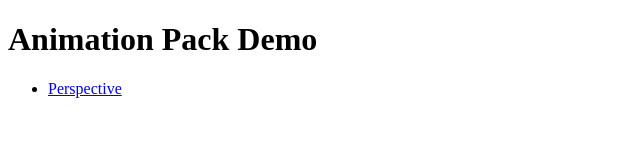
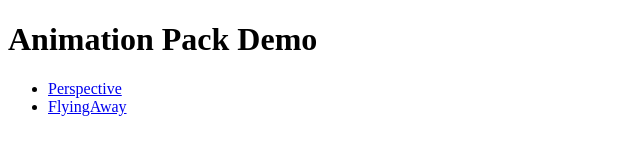
Before and after one commit to aeksandla/animation-pack, a website: page demo/index.html in a window 1280 px wide. Shown: the whole page, without its empty margins (0-640 px from the left). Drawn offline with Linux system fonts and the light colour scheme.

Commit message:
Add FlyingAway animation

```diff
--- a/demo/index.html
+++ b/demo/index.html
@@ -8,6 +8,7 @@
     <h1>Animation Pack Demo</h1>
     <ul>
         <li><a href="/animation-pack/Perspective.html" target="_blank">Perspective</a></li>
+        <li><a href="/animation-pack/FlyingAway.html" target="_blank">FlyingAway</a></li>
     </ul>
 </body>
 </html>
```
Also changed, not shown: README.md.
